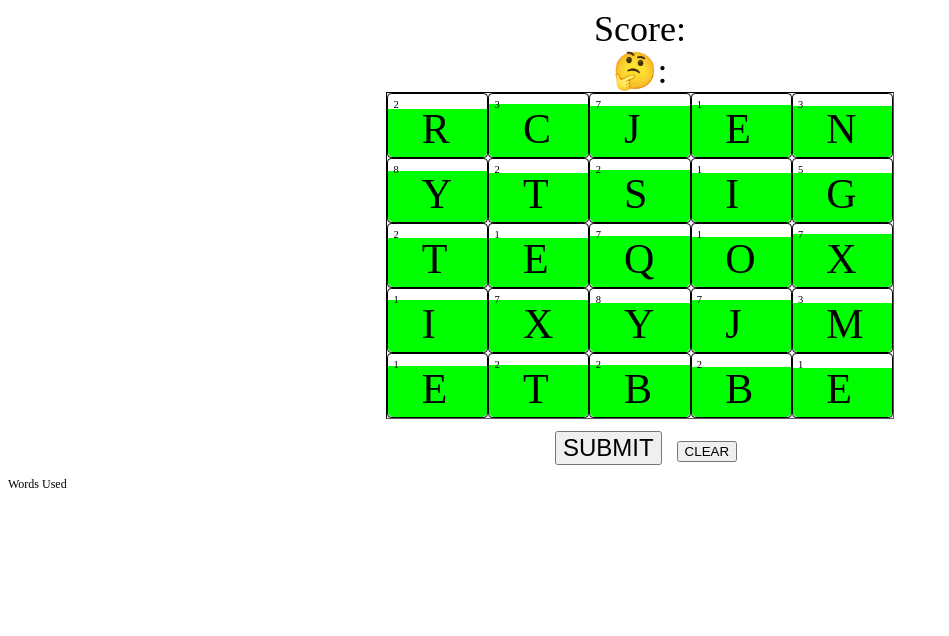
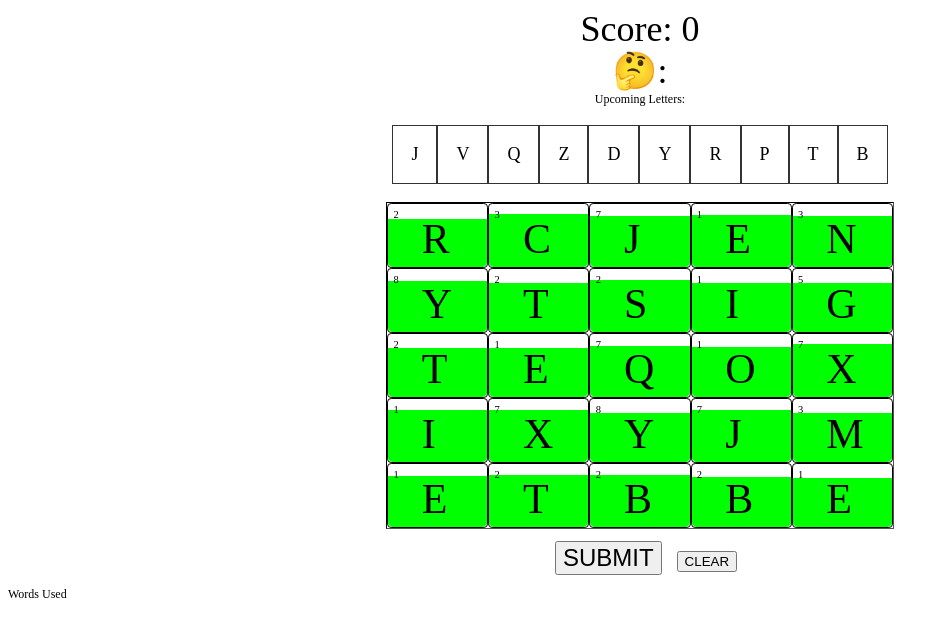
Before and after one commit to noellastrella/word-grid-game, a website: page index.html in a window 1280 px wide. Shown: the whole page, without its empty margins (0-949 px from the left). Drawn offline with Linux system fonts and the light colour scheme.

Commit message:
added upcoming words feature with logic
updated time

updated UI

```diff
--- a/css/main.scss
+++ b/css/main.scss
@@ -104,3 +104,15 @@ button#submit{
     font-size: 2em;
     margin:.5em;
 }
+
+#upcoming {
+    font-size: 1.5em;
+    padding: 0;
+    margin: 1em;
+
+    li{
+    display: inline-block;
+    border: 1px solid #333;
+    padding: 1em;
+    }
+}
--- a/index.html
+++ b/index.html
@@ -19,6 +19,9 @@
         <main id="main" class="game-container">
             <section id="score-container">Score: <span id="score"></span></section>
             <section id="word-container">🤔: <span id="word"></span></section>
+            <section>
+                Upcoming Letters: <ul id="upcoming"></ul>
+            </section>
             <section id="game-grid">
 
             </section>
--- a/js/main.js
+++ b/js/main.js
@@ -1,4 +1,6 @@
 (()=>{
+//-- VARIABLES ----------------------------------------------------------------------------
+
     let tiles = [];
     let randomtimer = 10;
     let minTimer = 20;
@@ -45,6 +47,13 @@
         {letter: "U", val: 1}
     ]
 
+    let upComingLetters = (()=>{
+        let arr = [];
+        for(let i=0; i<100; i++) arr.push(letters[Math.floor(Math.random()*letters.length)])
+        return arr;
+    })()
+
+  //-- FETCH ----------------------------------------------------------------------------
     var wordFile = './js/wordlist/wordsFiltered.json' +"?num="+Math.random();  //'/js/wordlist/words273k.json'
 
     fetch(wordFile)
@@ -63,22 +72,22 @@
       })
       .catch(error => console.error('Fetch error:', error) );
 
-
+//-- INIT ----------------------------------------------------------------------------
     function init(){
         for(let i=0; i<tileCount; i++){
-            tiles.push(createTile())
+            tiles.push(createTile());
             populateTile(tiles[i], letters[Math.floor(Math.random()*letters.length)])
             document.querySelector("#game-grid").appendChild (tiles[i]);
             tiles[i].addEventListener("click", addLetter);
-            tiles
         }
 
         document.querySelector("#submit").addEventListener("click", checkWord)
         document.querySelector("#clear").addEventListener("click", clearLetters)
 
+        updateState();
         render();
     }
-
+//-- RENDER ----------------------------------------------------------------------------
     function render(){
         tempI++;
 
@@ -104,7 +113,7 @@
 
         window.requestAnimationFrame(render);
     }
-
+//--- REMOVE LETTER ---------------------------------------------------------------------------
     function removeLetter(el){
         console.log(el)
         el.classList.remove("tile-selected");
@@ -116,7 +125,7 @@
 
         selectedLetters = selectedLettersTemp;
     }
-
+//-- ADD LETTER ----------------------------------------------------------------------------
     function addLetter(el){
         if(!el.target.classList.contains("tile-selected")){
             el.target.classList.add("tile-selected");
@@ -128,33 +137,34 @@
         checkWord();
         updateState();
     }
-
+//-- UPDATE STATE----------------------------------------------------------------------------
     function updateState(){
         let wordTemp = "";
         selectedLetters.forEach(e=>{
             wordTemp+=e.target.dataset["letter"];
         })
 
+        document.querySelector("#upcoming").innerHTML = upComingLetters.reduce((acc, curr, i)=>{
+            if(i<10) acc+=`<li>${curr.letter}</li>`;
+            return acc;
+        }, "")
+
         document.querySelector("#words-used").innerHTML = wordsGuessed.reduce((acc,curr)=>acc+=`<li>${curr.word} | ${curr.score}</li>`,"")
-
         document.querySelector("#word").innerHTML= wordTemp;
         document.querySelector("#score").innerHTML= score;
-
     }
-
+//-- CLEAR LETTERS ----------------------------------------------------------------------------
     function clearLetters(){
         selectedLetters.forEach((e)=>{
-            console.log(e.target.classList)
             e.target.classList.remove("tile-selected");
         }, [])
 
         selectedLetters = [];
         updateState();
     }
-
+//-- CHECK WORD ----------------------------------------------------------------------------
     function checkWord(){
         let wordTemp = selectedLetters.reduce((arr,curr)=>{
-            console.log(curr.target.dataset)
             return arr+=curr.target.dataset["letter"];
         },"").toLowerCase();
 
@@ -164,7 +174,13 @@
             console.log("IS WORD")
 
             selectedLetters.forEach(e=>{
-                populateTile(e.target,letters[Math.floor(Math.random()*letters.length)])
+                //populateTile(e.target,letters[Math.floor(Math.random()*letters.length)])
+                let letterTemp = upComingLetters.shift();
+                upComingLetters.push(letters[Math.floor(Math.random()*letters.length)]);
+
+                console.log(e.target,letterTemp, upComingLetters)
+                populateTile(e.target,letterTemp);
+
                 e.target.classList.remove("tile-selected");
                 currScore += Number(e.target.dataset["score"]);
             })
@@ -175,17 +191,15 @@
         }
 
         updateState();
-
     }
-
+//-- RESET STATE ----------------------------------------------------------------------------
     function resetState(){
         score = 0;
         selectedLetters = [];
         wordsGuessed = [];
     }
-
+//-- CREATE TILE ----------------------------------------------------------------------------
     function createTile(){
-
         let el = document.createElement("div");
         let tile = document.createElement("div");
         let letter = document.createElement("div");
@@ -203,7 +217,7 @@
 
         return el;
     }
-
+//-- POPULATE TILE ----------------------------------------------------------------------------
     function populateTile(el, o){
         let timer = Date.now()+((Math.random()*randomtimer)+ minTimer)*1000;
 
@@ -218,5 +232,4 @@
         el.querySelector(".letter").innerHTML = o.letter;
         el.querySelector(".score").innerHTML = o.val;
     }
-
 })()
```
Also changed, not shown: css/main.css, js/main.min.js, 1 other file.
